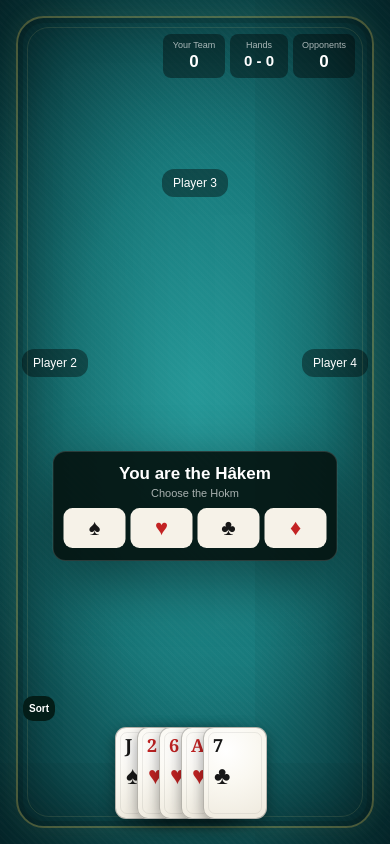
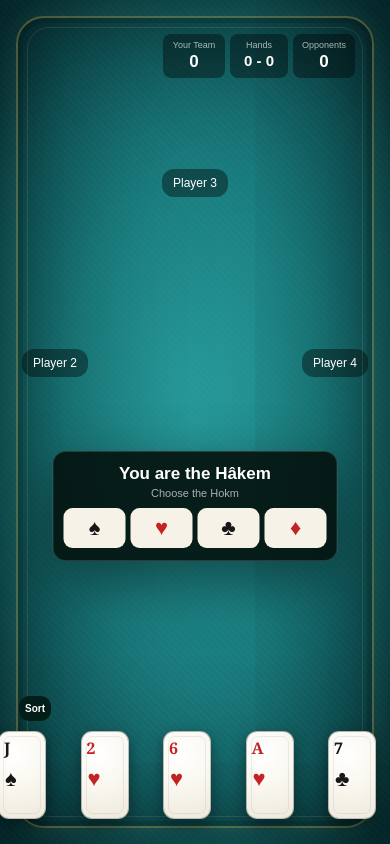
Before and after one commit to Matteees76/hokm-game, a Next.js app: page /game in a window 390 px wide. Built offline with nearby package versions, Linux system fonts and the light colour scheme; no server answers.

Commit message:
Improve mobile card hand layout

```diff
--- a/app/globals.css
+++ b/app/globals.css
@@ -3504,10 +3504,10 @@ box-sizing: border-box;
    ========================= */
 
 .gameTable .hand {
-  width: calc(100% - 20px) !important;
-  max-width: calc(100% - 20px) !important;
-
-  left: 10px !important;
+  width: calc(100% - 12px) !important;
+  max-width: calc(100% - 12px) !important;
+
+  left: 6px !important;
   transform: none !important;
 
   padding: 0 !important;
@@ -3519,31 +3519,39 @@ box-sizing: border-box;
   overflow: visible !important;
 }
 
-
-/* Cards */
 .gameTable .hand .playingCard {
-  width: 50px !important;
-  min-width: 50px !important;
-  max-width: 50px !important;
+  width: 48px !important;
+  min-width: 48px !important;
+  max-width: 48px !important;
 
   height: 88px !important;
   min-height: 88px !important;
 
-  flex: 0 0 50px !important;
+  flex: 0 0 48px !important;
 
   margin-left: calc(
     (
-      (100vw - 20px) -
-      (50px * var(--hand-count))
+      (100vw - 12px) -
+      (48px * var(--hand-count))
     ) /
     (var(--hand-count) - 1)
   ) !important;
-}
-
-
-/* First card starts at the left edge of the hand */
+
+  padding: 5px !important;
+}
+
 .gameTable .hand .playingCard:first-child {
   margin-left: 0 !important;
+}
+
+.gameTable .hand .cardRank {
+  font-size: 16px !important;
+  left: 5px !important;
+}
+
+.gameTable .hand .cardSuit {
+  font-size: 22px !important;
+  left: 6px !important;
 }
 
 
@@ -4006,28 +4014,7 @@ box-sizing: border-box;
   top: 34px !important;
 }
 
-/* Larger cards in the player's hand */
-.gameTable .hand .playingCard {
-  width: 64px !important;
-  min-width: 64px !important;
-  height: 92px !important;
-  margin-left: -39px !important;
-  padding: 6px !important;
-}
-
-/* Keep the first card aligned normally */
-.gameTable .hand .playingCard:first-child {
-  margin-left: 0 !important;
-}
-
-/* Larger rank and suit */
-.gameTable .hand .cardRank {
-  font-size: 18px !important;
-}
-
-.gameTable .hand .cardSuit {
-  font-size: 25px !important;
-}
+
 
 /* =========================================
    MOBILE TURQUOISE COLOUR THEME
@@ -4119,20 +4106,7 @@ box-sizing: border-box;
   }
 
 
-  /* Larger cards + stronger overlap */
-  .gameTable .hand .playingCard {
-    width: 64px !important;
-    min-width: 64px !important;
-    height: 92px !important;
-
-    margin-left: -42px !important;
-  }
-
-
-  /* First card starts normally */
-  .gameTable .hand .playingCard:first-child {
-    margin-left: 0 !important;
-  }
+
 
 
   /* =========================
```
